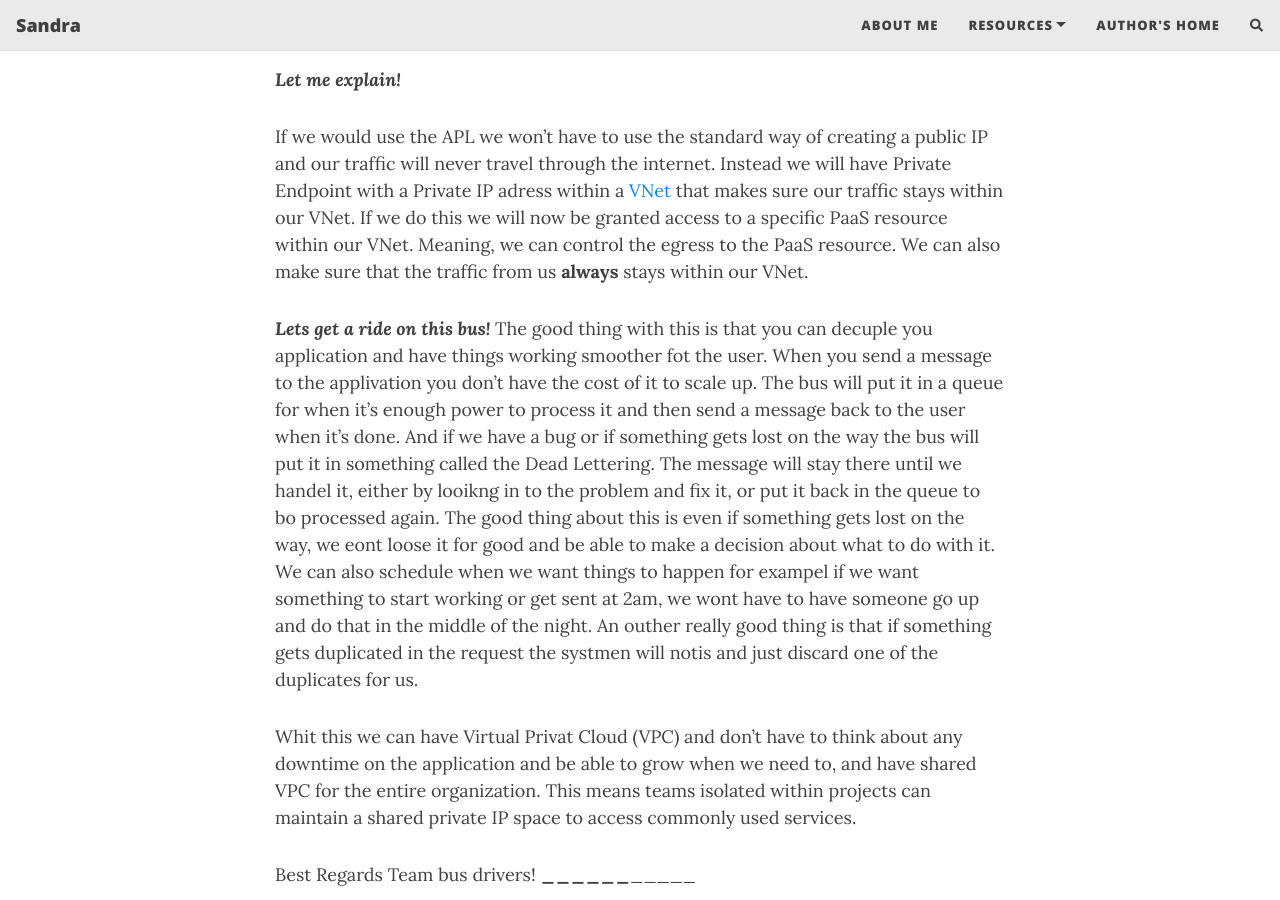
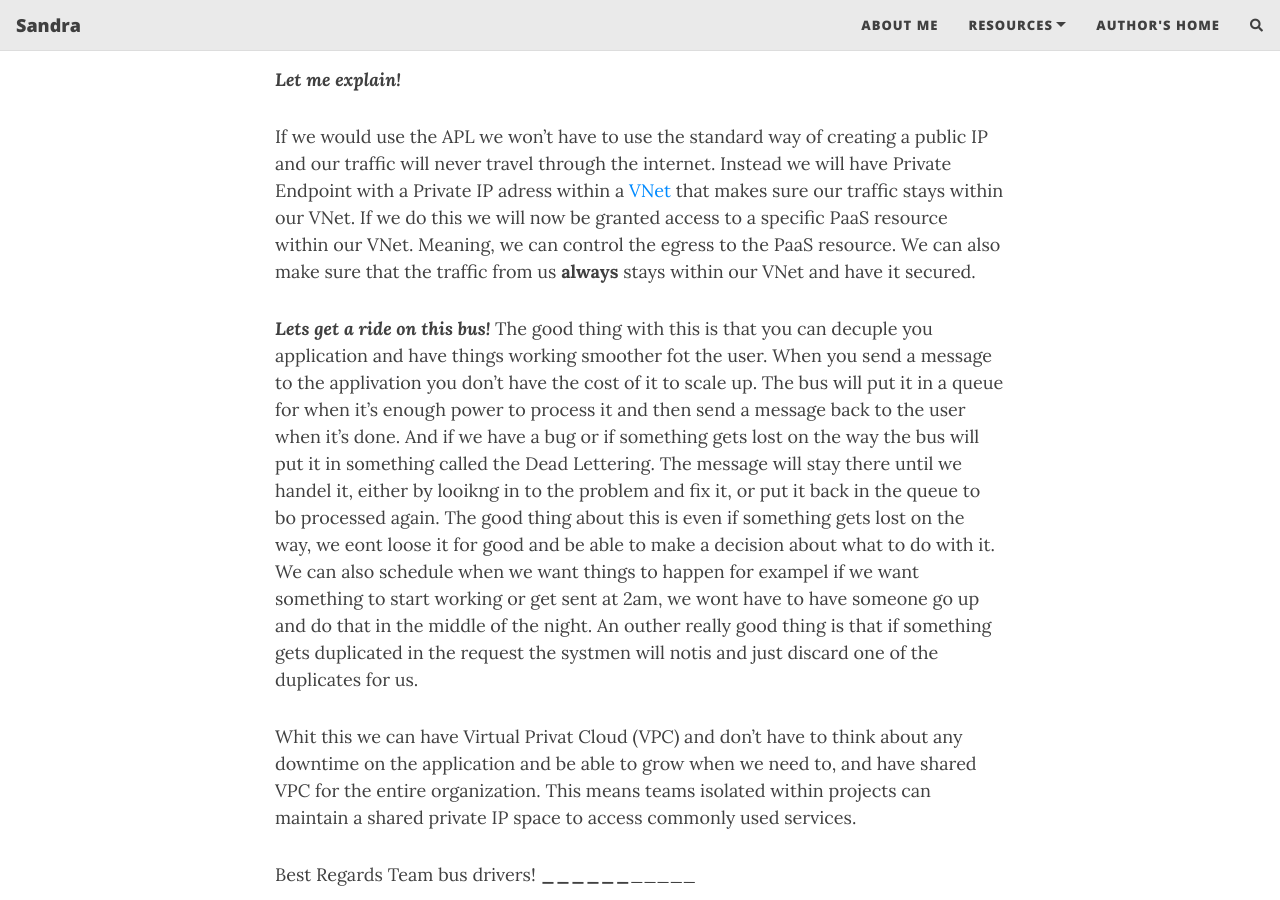
Before and after one commit to SaAlgervik/SaAlgerik.github.io, a Jekyll site: the page built from _posts/2021-09-28-Network-In-The-Cloud.md, in a window 1280 px wide and 900 px high, scrolled down 753 px. Built offline with Jekyll 4.4.1, drawn with Linux system fonts in a browser that asks for light colours; nearby versions of some CDN libraries; comment, search, counter and statistics services are not loaded.

Commit message:
Update 2021-09-28-Network-In-The-Cloud.md

```diff
--- a/_posts/2021-09-28-Network-In-The-Cloud.md
+++ b/_posts/2021-09-28-Network-In-The-Cloud.md
@@ -13,7 +13,7 @@ So i wanted to fill you in on the benefits from moving all of our services in to
 
 ***Let me explain!***
 
-If we would use the APL we won't have to use the standard way of creating a public IP and our traffic will never travel through the internet. Instead we will have Private Endpoint with a Private IP adress within a [VNet](https://www.bmc.com/blogs/virtual-network/) that makes sure our traffic stays within our VNet. If we do this we will now be granted access to a specific PaaS resource within our VNet. Meaning, we can control the egress to the PaaS resource. We can also make sure that the traffic from us **always** stays within our VNet.
+If we would use the APL we won't have to use the standard way of creating a public IP and our traffic will never travel through the internet. Instead we will have Private Endpoint with a Private IP adress within a [VNet](https://www.bmc.com/blogs/virtual-network/) that makes sure our traffic stays within our VNet. If we do this we will now be granted access to a specific PaaS resource within our VNet. Meaning, we can control the egress to the PaaS resource. We can also make sure that the traffic from us **always** stays within our VNet and have it secured.
 
 ***Lets get a ride on this bus!***
 The good thing with this is that you can decuple you application and have things working smoother fot the user. When you send a message to the applivation you don't have the cost of it to scale up. The bus will put it in a queue for when it's enough power to process it and then send a message back to the user when it's done. And if we have a bug or if something gets lost on the way the bus will put it in something called the Dead Lettering. The message will stay there until we handel it, either by looikng in to the problem and fix it, or put it back in the queue to bo processed again. The good thing about this is even if something gets lost on the way, we eont loose it for good and be able to make a decision about what to do with it.
```
